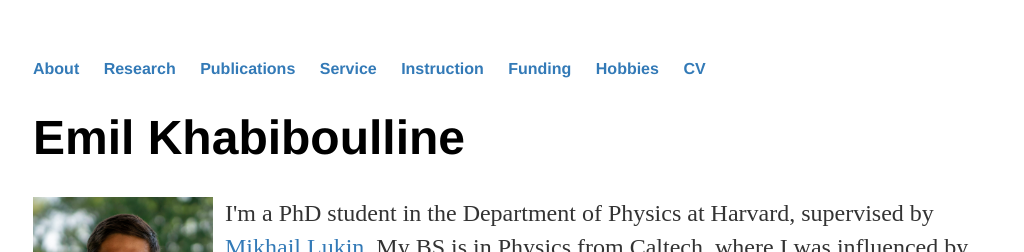
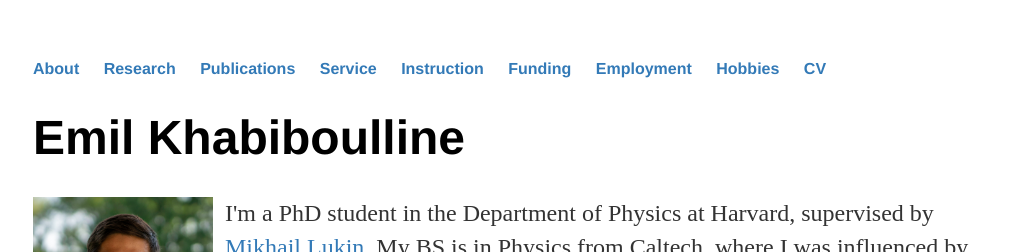
Before and after one commit to emilkhab/emilkhab.github.io, a Jekyll site: the page built from index.html, in a window 1280 px wide. Shown: the top 252 px of the page, without its empty margins (127-1151 px from the left). Built offline with Jekyll 4.4.1, drawn with Linux system fonts in a browser that asks for light colours.

Commit message:
Update default.html

```diff
--- a/_layouts/default.html
+++ b/_layouts/default.html
@@ -14,6 +14,7 @@
 			<li><a href="/#Service">Service</a></li>
 			<li><a href="/#Instruction">Instruction</a></li>
 			<li><a href="/#Funding">Funding</a></li>
+			<li><a href="/#Employment">Employment</a></li>
 			<li><a href="/#Hobbies">Hobbies</a></li>
 			<li><a href="/cv.pdf">CV</a></li>
     		</ul>
```
